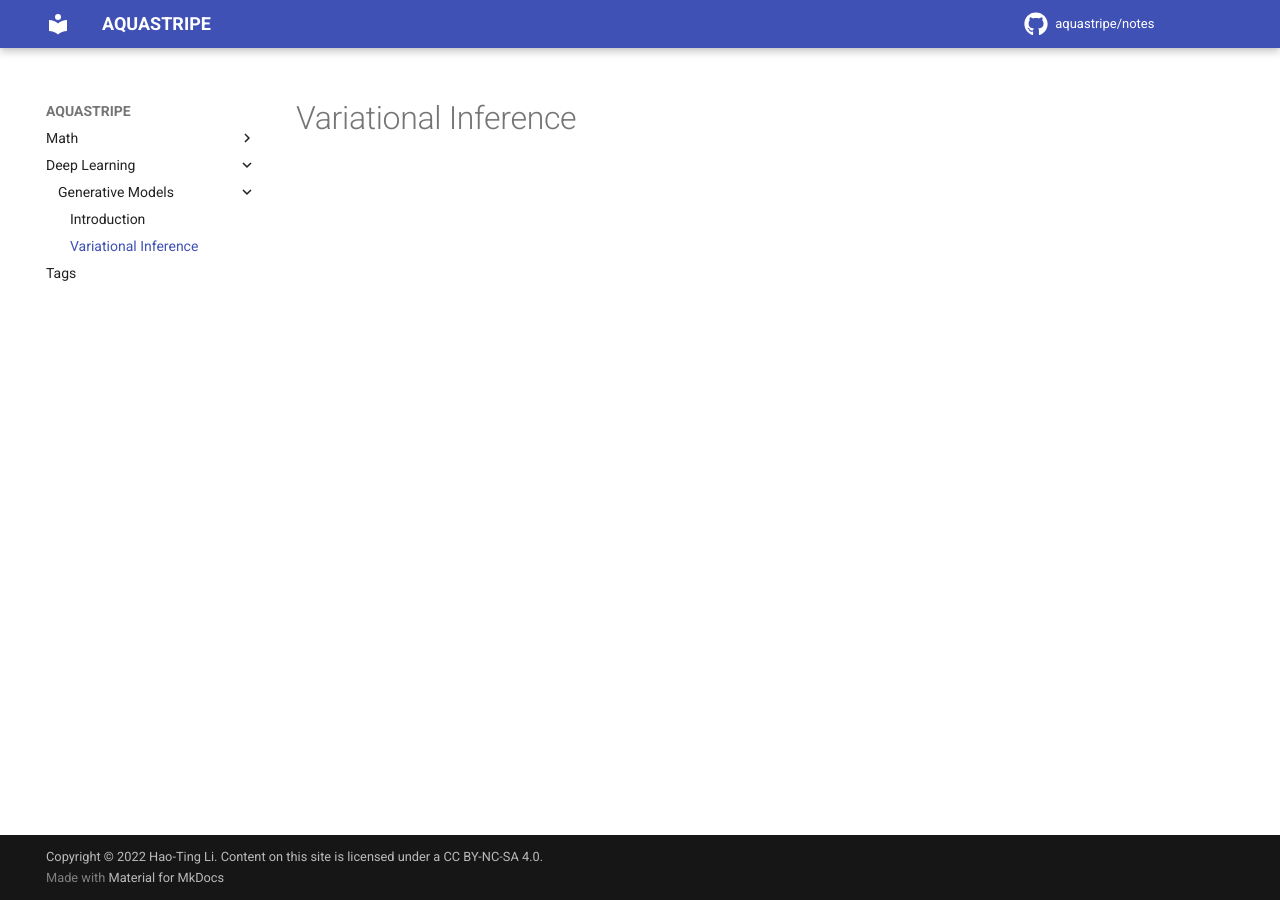
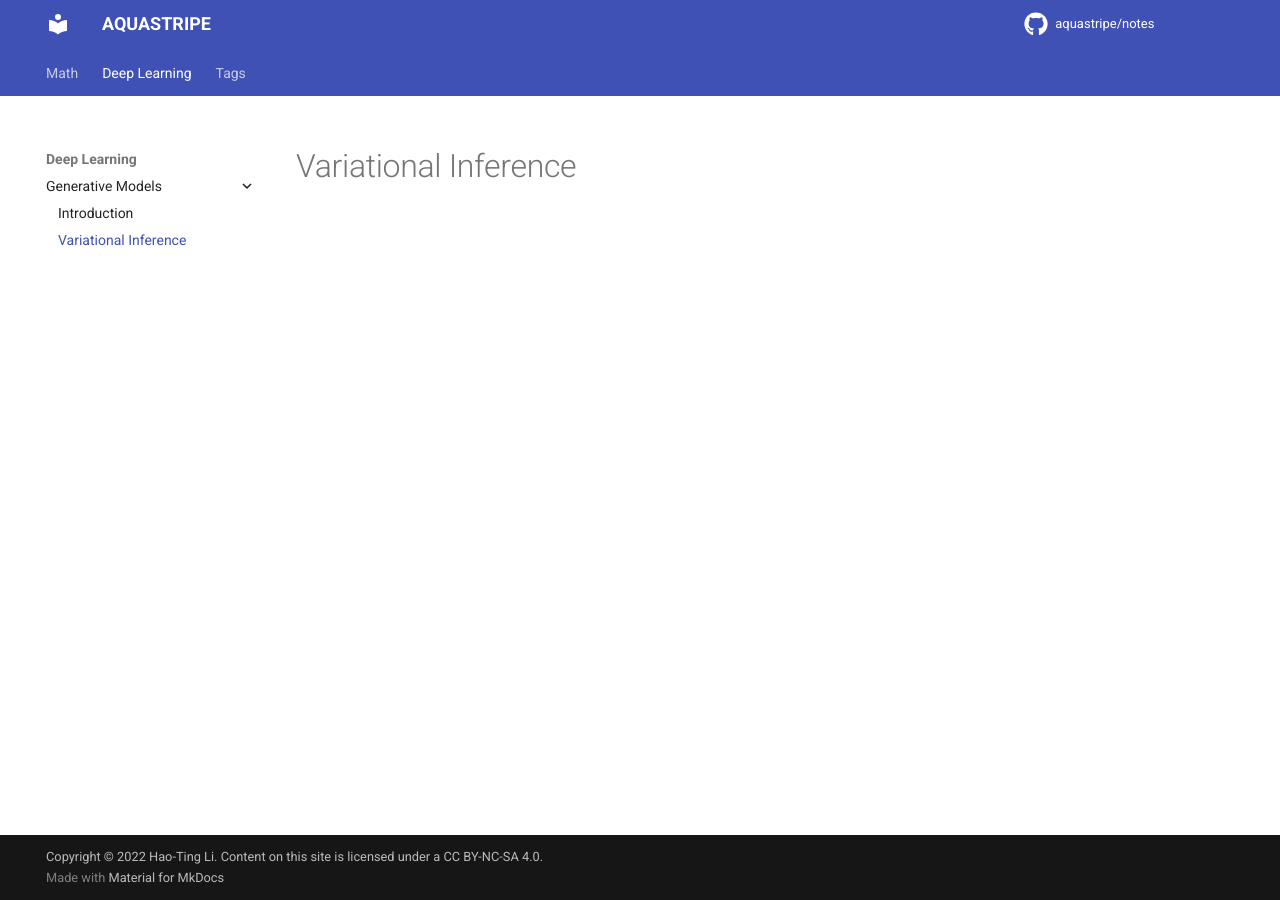
Before and after one commit to aquastripe/notes, an MkDocs documentation site: the page built from docs/deep-learning/generative-models/variational-inference.md, in a window 1280 px wide. Built offline with MkDocs 1.6.1 and Material for MkDocs 9.7.7, drawn with Linux system fonts in a browser that asks for light colours; comment, search, counter and statistics services are not loaded.

Commit message:
feat: add navigation bar to split sections

```diff
--- a/mkdocs.yml
+++ b/mkdocs.yml
@@ -8,6 +8,7 @@ theme:
     repo: fontawesome/brands/github
   features:
     - navigation.indexes
+    - navigation.tabs
 
 markdown_extensions:
   - abbr
@@ -35,7 +36,11 @@ markdown_extensions:
   - pymdownx.keys
   - pymdownx.mark
   - pymdownx.smartsymbols
-  - pymdownx.superfences
+  - pymdownx.superfences:
+      custom_fences:
+        - name: mermaid
+          class: mermaid
+          format: !!python/name:pymdownx.superfences.fence_code_format
   - pymdownx.tabbed:
       alternate_style: true
   - pymdownx.tasklist:
```
